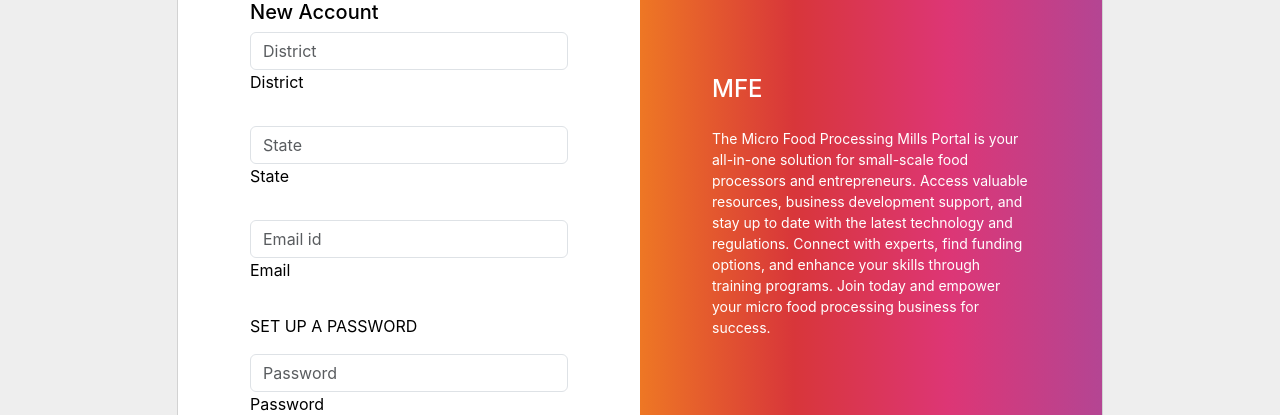
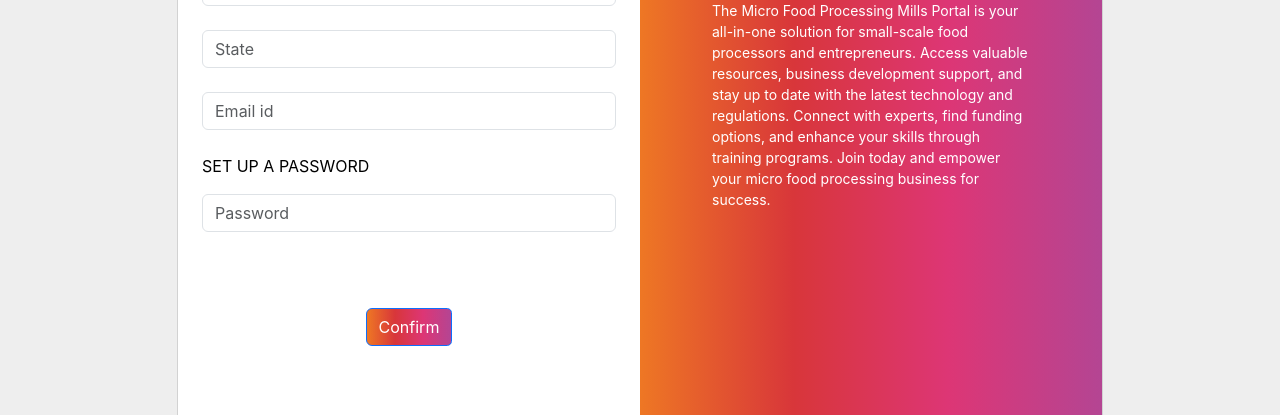
Before and after one commit to justaskulkarni/AgriSync, a React (Create React App) app in the folder client/: page /mfe/signup in a window 1280 px wide. Shown: the part 385-800 px from the top of the page. Built offline with nearby package versions, Linux system fonts and the light colour scheme.

Commit message:
changed signups

```diff
--- a/client/src/pages/FarmerSignup.js
+++ b/client/src/pages/FarmerSignup.js
@@ -57,7 +57,7 @@ const FarmerSignup = () => {
                 <div className="card rounded-3 text-black">
                   <div className="row g-0">
                     <div className="col-lg-6">
-                      <div className="card-body p-md-5 mx-md-4">
+                      <div className=" mx-md-4">
                         <div className="text-center">
                           <img
                             src="https://mdbcdn.b-cdn.net/img/Photos/new-templates/bootstrap-login-form/lotus.webp"
--- a/client/src/pages/MFESignup.js
+++ b/client/src/pages/MFESignup.js
@@ -67,17 +67,14 @@ const MFESignup = () => {
       </form> */}
 
       <div>
-        <section
-          className="h-100 gradient-form"
-          style={{ backgroundColor: "#eee" }}
-        >
-          <div className="container py-5 h-100">
+        <section className=" gradient-form" style={{ backgroundColor: "#eee" }}>
+          <div className="container h-100">
             <div className="row d-flex justify-content-center align-items-center h-100">
               <div className="col-xl-10">
                 <div className="card rounded-3 text-black">
                   <div className="row g-0">
                     <div className="col-lg-6">
-                      <div className="card-body p-md-5 mx-md-4">
+                      <div className="mx-md-4">
                         <div className="text-center">
                           <img
                             src="https://mdbcdn.b-cdn.net/img/Photos/new-templates/bootstrap-login-form/lotus.webp"
@@ -98,12 +95,6 @@ const MFESignup = () => {
                               placeholder="District"
                               className="form-control"
                             />
-                            <label
-                              className="form-label"
-                              htmlFor="form2Example11"
-                            >
-                              District
-                            </label>
                           </div>
 
                           <div className="form-outline mb-4">
@@ -115,12 +106,6 @@ const MFESignup = () => {
                               placeholder="State"
                               className="form-control"
                             />
-                            <label
-                              className="form-label"
-                              htmlFor="form2Example11"
-                            >
-                              State
-                            </label>
                           </div>
 
                           <div className="form-outline mb-4">
@@ -132,12 +117,6 @@ const MFESignup = () => {
                               placeholder="Email id"
                               className="form-control"
                             />
-                            <label
-                              className="form-label"
-                              htmlFor="form2Example11"
-                            >
-                              Email
-                            </label>
                           </div>
 
                           <div className="form-outline mb-4">
@@ -151,12 +130,6 @@ const MFESignup = () => {
                               placeholder="Password"
                               className="form-control"
                             />
-                            <label
-                              className="form-label"
-                              htmlFor="form2Example22"
-                            >
-                              Password
-                            </label>
                           </div>
 
                           <div className="text-center pt-1 mb-5 pb-1">
```
